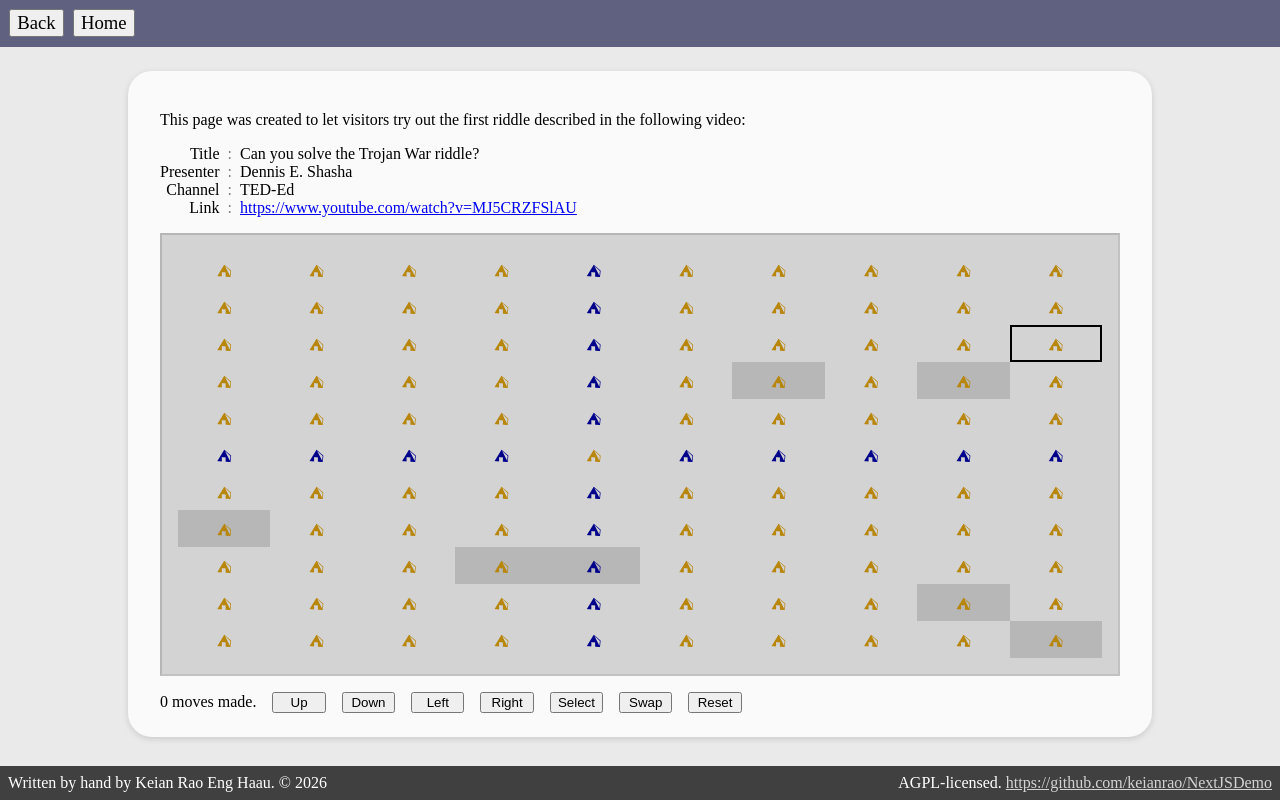
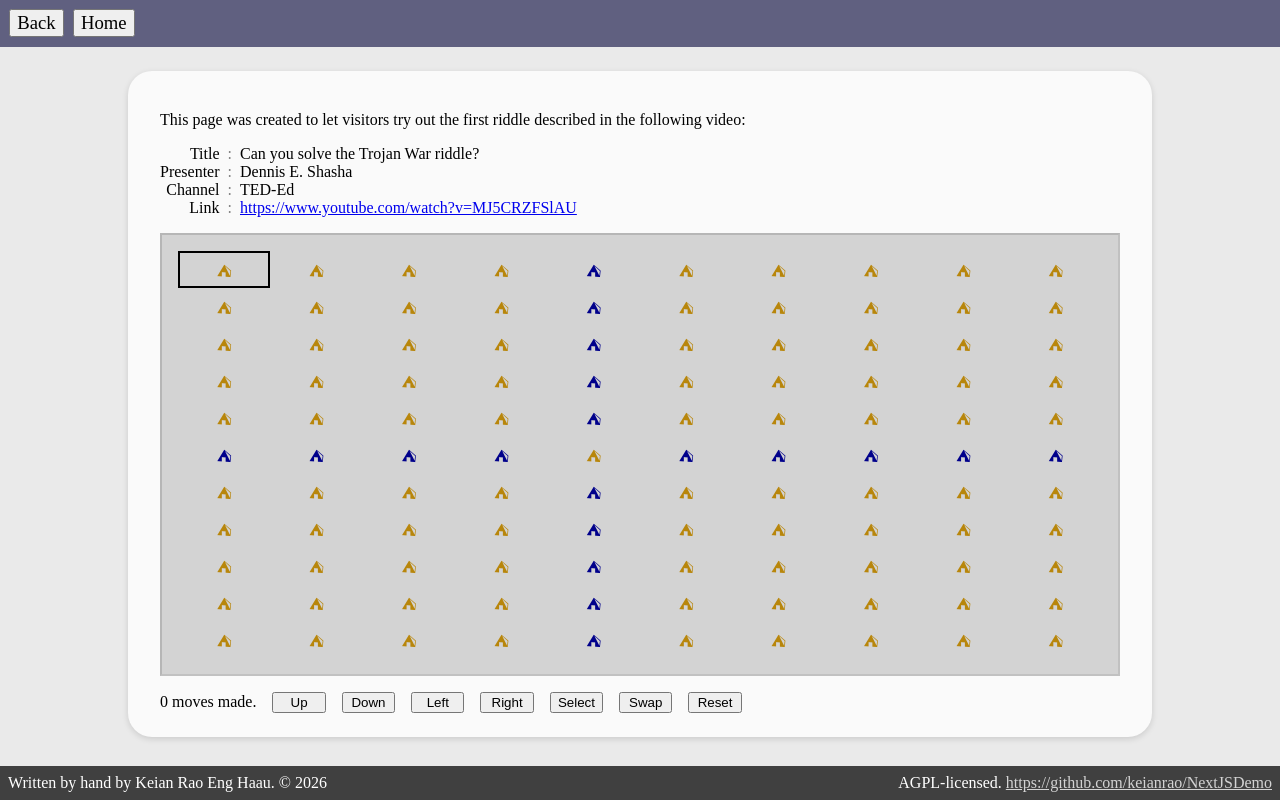
Before and after one commit to keianrao/NextJSDemo, a Next.js app: page /trojanwarriddle in a window 1280 px wide. Built offline with nearby package versions, Linux system fonts and the light colour scheme.

Commit message:
Made first attempt at implementation of the data structure

```diff
--- /dev/null
+++ b/src/app/trojanwarriddle/useBoardState.ts
@@ -0,0 +1,155 @@
+'use client'
+
+import { useState } from "react";
+
+
+
+
+
+class CharGrid {
+	dataAsCharArray: string;
+	columns: number;
+	rows: number;
+
+	constructor(dataAsCharArray: string | null, columns: number, rows: number) {
+		if (dataAsCharArray) this.dataAsCharArray = dataAsCharArray;
+		else this.dataAsCharArray = " ".repeat(rows * columns);
+		// For this codebase, assume argument is correct. Private functions.
+		this.columns = columns;
+		this.rows = rows;
+	}
+
+	edit(this: CharGrid, x: number, y: number, v: string) {
+		const o = (y * this.columns) + x;
+		const before = this.dataAsCharArray.substring(0, o);
+		const after = this.dataAsCharArray.substring(o + 1);
+		this.dataAsCharArray = before + v + after;
+	}
+
+	read(this: CharGrid, x: number, y: number) {
+		const o = (y * this.columns) + x;
+		return this.dataAsCharArray[o];
+	}
+
+	coordinatesOfFirst(this: CharGrid, v: string) {
+		const o = function (this: CharGrid) {
+			for (let o = 0; o < this.dataAsCharArray.length; ++o) {
+				const v2 = this.dataAsCharArray[o];
+				if (v2 == v) return o;
+			}
+			return -1;
+		}.apply(this);
+		const y = o == - 1 ? -1 : Math.floor(o / this.columns);
+		const x = o == - 1 ? -1 : o % this.columns;
+		return { x, y };
+	}
+
+	swap(this: CharGrid, x1: number, y1: number, x2: number, y2: number) {
+		let o1 = (y1 * this.columns) + x1;
+		let o2 = (y2 * this.columns) + x2;
+		if (o2 < o1) [o1, o2] = [o2, o1];
+		const before = this.dataAsCharArray.substring(0, o1);
+		const between = this.dataAsCharArray.substring(o1 + 1, o2);
+		const after = this.dataAsCharArray.substring(o2 + 1);
+		const first = this.dataAsCharArray[o1];
+		const second = this.dataAsCharArray[o2];
+		this.dataAsCharArray = before + second + between + first + after;
+	}
+}
+
+
+
+
+
+export type BoardState = {
+	teamGrid: CharGrid;
+	lockedGrid: CharGrid;
+	selectedGrid: CharGrid;
+	movesMade: number;
+};
+
+
+
+
+
+function generateInitialBoardState(): BoardState {
+	const teamGrid = function () {
+		const dataAsCharArray = function () {
+			const a = "GGGGTGGGGG";
+			const b = "TTTTGTTTTT";
+			return a.repeat(5) + b + a.repeat(5);
+		}();
+		const returnee = new CharGrid(dataAsCharArray, 10, 11);
+		return returnee;
+	}();
+
+	const lockedGrid = function () {
+		const returnee = new CharGrid(null, 10, 11);
+		return returnee;
+	}();
+
+	const selectedGrid = function () {
+		const returnee = new CharGrid(null, 10, 11);
+		returnee.edit(0, 0, "S");
+		return returnee;
+	}();
+
+	const movesMade = 0;
+
+	return { teamGrid, lockedGrid, selectedGrid, movesMade };
+}
+
+
+
+
+
+export function useBoardState(){
+	const initialBoardState = generateInitialBoardState();
+	// Okay to reuse this because board states should be used immutably.
+
+	const [boardState, setBoardState] = useState(initialBoardState);
+
+	function performAction(action: string) {
+		const { teamGrid, lockedGrid, selectedGrid, movesMade } = boardState;
+		// Woops! We made an object class with mutable state, not immutability.
+
+		const { x: selectedX, y: selectedY } = selectedGrid.coordinatesOfFirst("S");
+
+		if (action == "Up") {
+			setBoardState({
+				...boardState,
+			});
+		}
+		if (action == "Down") {
+			setBoardState({
+				...boardState,
+			});
+		}
+		if (action == "Left") {
+			setBoardState({
+				...boardState,
+			});
+		}
+		if (action == "Right") {
+			setBoardState({
+				...boardState,
+			});
+		}
+		if (action == "Select") {
+			setBoardState({
+				...boardState,
+			});
+		}
+		if (action == "Swap") {
+			setBoardState({
+				...boardState,
+				movesMade: movesMade + 1
+			});
+		}
+		if (action == "Reset") {
+			setBoardState(initialBoardState);
+		}
+	}
+
+	return { boardState, performAction };
+}
--- a/src/app/trojanwarriddle/widget.tsx
+++ b/src/app/trojanwarriddle/widget.tsx
@@ -1,97 +1,46 @@
 'use client'
 
-import { useState, useMemo } from "react";
+import { useBoardState } from "./useBoardState";
 import widgetClasses from "./widget.module.css";
 
 
-
-type BoardState = {
-	charArray: string;
-	movesMade: number;
+type FromUseBoardState = {
+	fromUseBoardState: ReturnType<typeof useBoardState>;
 };
 
-function useBoardState(){
-	const initialBoardState = function (): BoardState {
-		const charArray = function () {
-			const a = "GGGGTGGGGG";
-			const b = "TTTTGTTTTT";
-			return a.repeat(5) + b + a.repeat(5);
-		}();
-		const movesMade = 0;
-		return { charArray, movesMade };
-	}();
-
-	const [boardState, setBoardState] = useState(initialBoardState);
-
-	function performAction(action: string) {
-		const { charArray, movesMade } = boardState;
-
-		if (action == "Up") {
-			setBoardState({ ...boardState, movesMade: movesMade + 1 });
-		}
-		if (action == "Down") {
-
-		}
-		if (action == "Left") {
-
-		}
-		if (action == "Right") {
-
-		}
-		if (action == "Select") {
-
-		}
-		if (action == "Swap") {
-
-		}
-		if (action == "Reset") {
-			setBoardState(initialBoardState);
-			// It's okay to reuse that object, as board
-			// state is supposed to be used immutably.
-		}
-	}
-
-	return { boardState, performAction };
-}
-
-
-
-
-type CommonProps = {
-	boardStateUsage: ReturnType<typeof useBoardState>;
-};
-
-function Board({ boardStateUsage }: CommonProps) {
-	const { boardState, performAction } = boardStateUsage;
-	const { charArray } = boardState;
+function Board({ fromUseBoardState }: FromUseBoardState) {
+	const { boardState, performAction } = fromUseBoardState;
+	const { teamGrid, lockedGrid, selectedGrid } = boardState;
 
 	const tiles = function () {
-		const selectedOffsets = useMemo(function () {
-			return [Math.floor(Math.random() * charArray.length)];
-		}, [boardStateUsage]);
+		const isGreek = (x: number, y: number) => teamGrid.read(x, y) == "G";
+		const isTrojan = (x: number, y: number) => teamGrid.read(x, y) == "T";
+		const isSelected = (x: number, y: number) => selectedGrid.read(x, y) == "S";
+		const isLocked = (x: number, y: number) => lockedGrid.read(x, y) == "L";
 
-		const lockedOffsets = useMemo(function () {
-			return Array.from(charArray)
-				.map((_, o) => Math.random() < 0.05 ? o : -1)
-				.filter(o => o != -1);
-		}, [boardStateUsage]);
-
-		return Array.from(charArray).map(function (char, o) {
+		const returnee = [] as React.JSX.Element[];
+		for (let y = 0; y < teamGrid.rows; ++y)
+		for (let x = 0; x < teamGrid.columns; ++x) {
 			const className = function () {
 				const classNames = [];
 				if (true) classNames.push("tile");
-				if (char == "G") classNames.push("greek");
-				if (char == "T") classNames.push("trojan");
-				if (selectedOffsets.includes(o)) classNames.push("selected");
-				if (lockedOffsets.includes(o)) classNames.push("locked");
+				if (isGreek(x, y)) classNames.push("greek");
+				if (isTrojan(x, y)) classNames.push("trojan");
+				if (isSelected(x, y)) classNames.push("selected");
+				if (isLocked(x, y)) classNames.push("locked");
 				return classNames.map(s => widgetClasses[s]).join(" ");
 			}();
+
 			const content = "⛺\uFE0E";
-			return <div key={o} className={className} suppressHydrationWarning>{content}</div>;
-		});
+
+			const key = x + "," + y;
+
+			returnee.push(<div key={key} className={className}>{content}</div>);
+		}
+		return returnee;
 	}();
 
-	const onKeyDown = function (e) {
+	const onKeyDown = function (e: React.KeyboardEvent) {
 		if (e.key == "ArrowUp") performAction("Up");
 		if (e.key == "ArrowDown") performAction("Down");
 		if (e.key == "ArrowLeft") performAction("Left");
@@ -113,8 +62,8 @@ function Board({ boardStateUsage }: CommonProps) {
 
 
 
-function Buttons({ boardStateUsage }: CommonProps) {
-	const { boardState, performAction } = boardStateUsage;
+function Buttons({ fromUseBoardState }: FromUseBoardState) {
+	const { boardState, performAction } = fromUseBoardState;
 	const { movesMade } = boardState;
 
 	return (
@@ -134,12 +83,12 @@ function Buttons({ boardStateUsage }: CommonProps) {
 
 
 export default function Widget() {
-	const boardStateUsage = useBoardState();
+	const fromUseBoardState = useBoardState();
 
 	return (
 		<div className={widgetClasses["widget"]}>
-			<Board boardStateUsage={boardStateUsage} />
-			<Buttons boardStateUsage={boardStateUsage} />
+			<Board fromUseBoardState={fromUseBoardState} />
+			<Buttons fromUseBoardState={fromUseBoardState} />
 		</div>
 	);
 }
```
